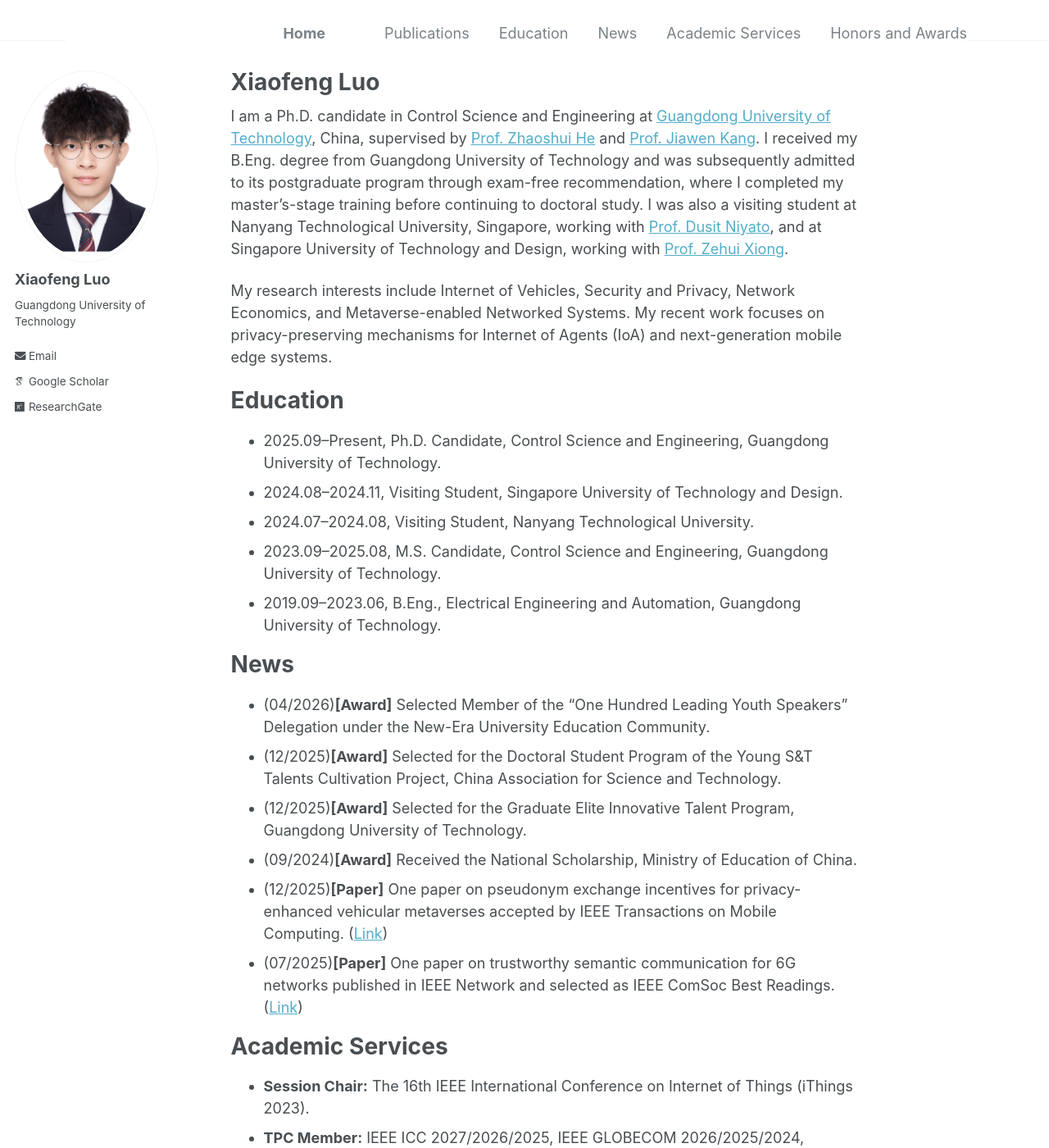
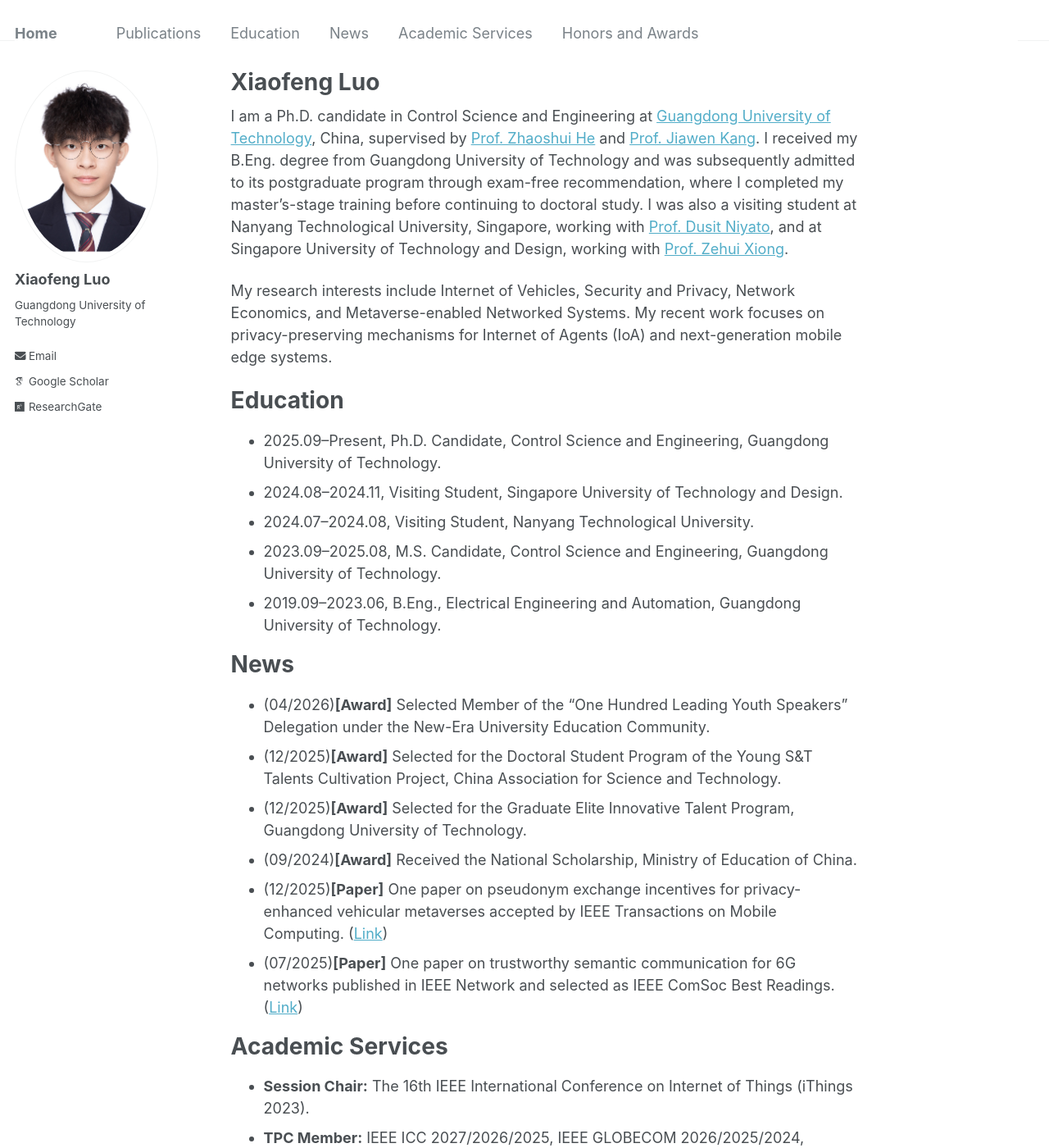
Before and after one commit to gdutxiaofengluo/gdutxiaofengluo.github.io, a Jekyll site: the page built from _pages/about.md, in a window 1280 px wide and 1400 px high. Shown: the whole window at 82% size. Built offline with Jekyll 4.4.1, drawn with Linux system fonts in a browser that asks for light colours; some web fonts are replaced.

Commit message:
Update _navigation.scss

```diff
--- a/_sass/_navigation.scss
+++ b/_sass/_navigation.scss
@@ -177,9 +177,6 @@
   min-width: 250px;
   background: $background-color;
 
-  max-width: 1100px;
-  margin: 0 auto;
-
   a {
     display: block;
     margin: 0 1rem;
@@ -204,9 +201,8 @@
     cursor: pointer;
   }
 
-   .visible-links {
-     display: table;
-     margin-left: auto;
+  .visible-links {
+    display: table;
 
     li {
       display: table-cell;
```
